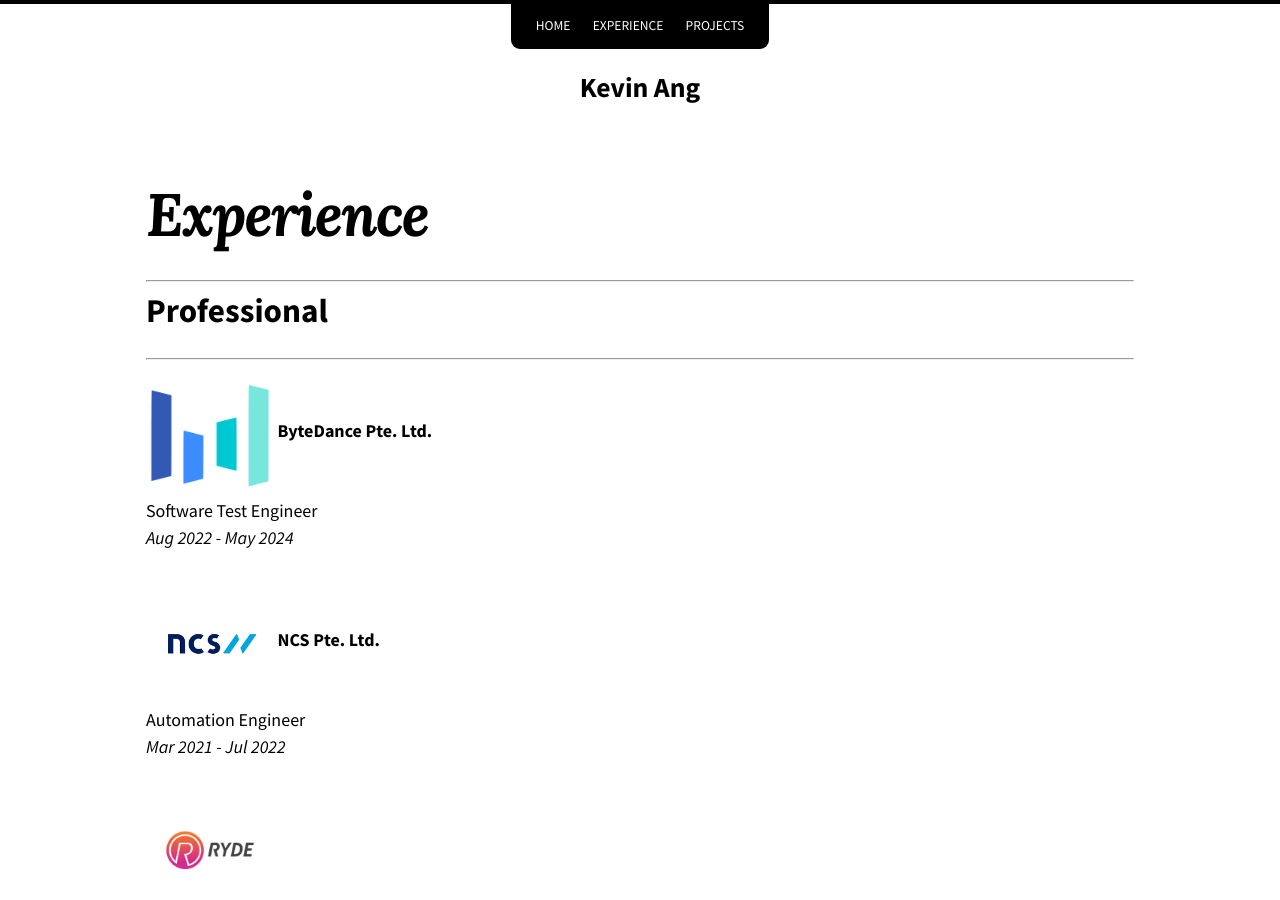
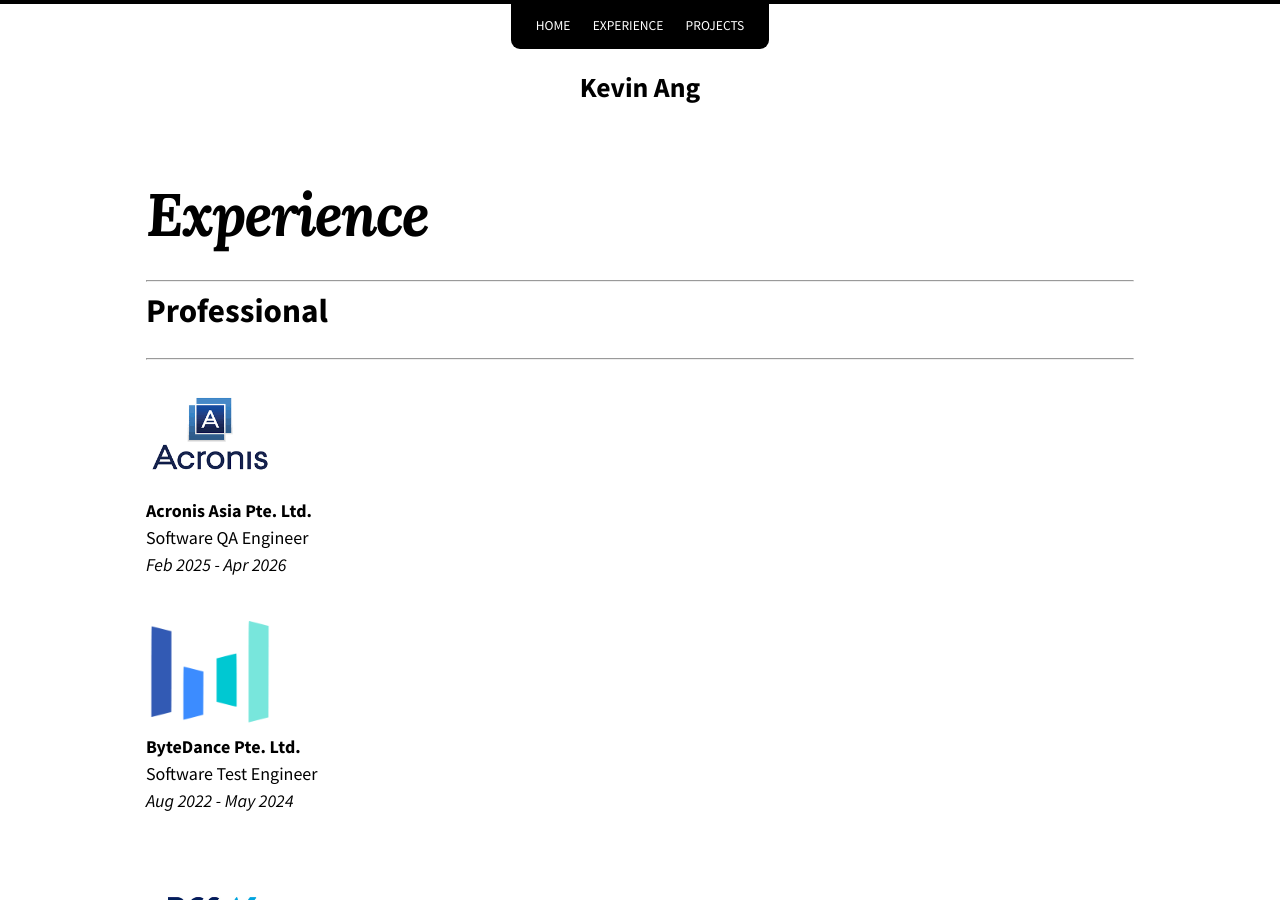
Before and after one commit to crixspine/site, a Jekyll site: the page built from experience/index.md, in a window 1280 px wide and 900 px high. Built offline with Jekyll 4.4.1, drawn with Linux system fonts in a browser that asks for light colours; nearby versions of some CDN libraries.

Commit message:
add acronis exp

```diff
--- a/experience/index.md
+++ b/experience/index.md
@@ -7,6 +7,11 @@ permalink: /experience/
 <hr>
 # Professional
 <hr>
+
+![Acronis]({{ '/assets/img/acronis-logo.png' | absolute_url }}){: height="128px" width="128px"}
+**Acronis Asia Pte. Ltd.**
+Software QA Engineer
+*Feb 2025 - Apr 2026*
 
 ![ByteDance]({{ '/assets/img/bytedance-logo.png' | absolute_url }}){: height="128px" width="128px"}
 **ByteDance Pte. Ltd.**
```
Also changed, not shown: assets/img/acronis-logo.png (added), index.md (line endings or trailing spaces).
